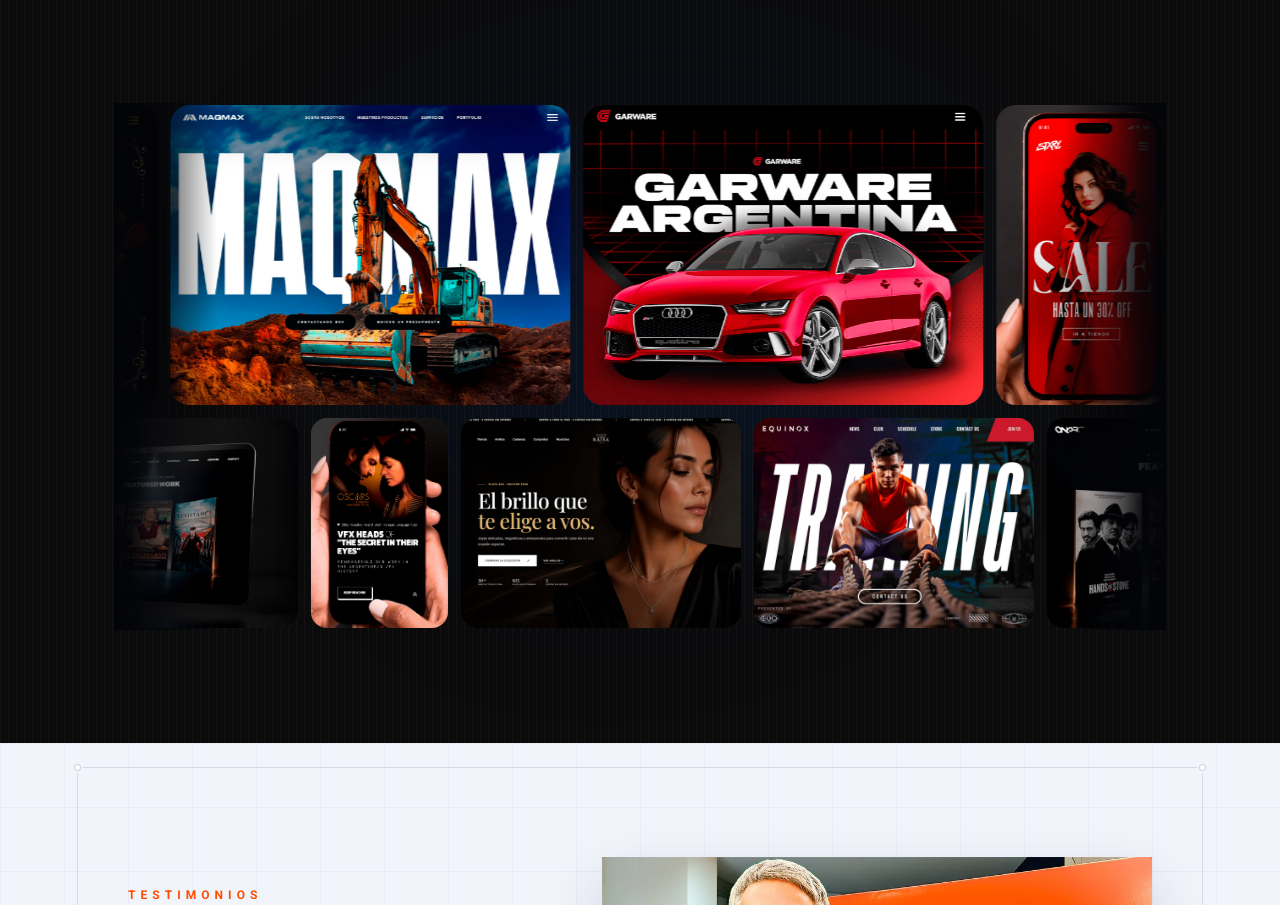
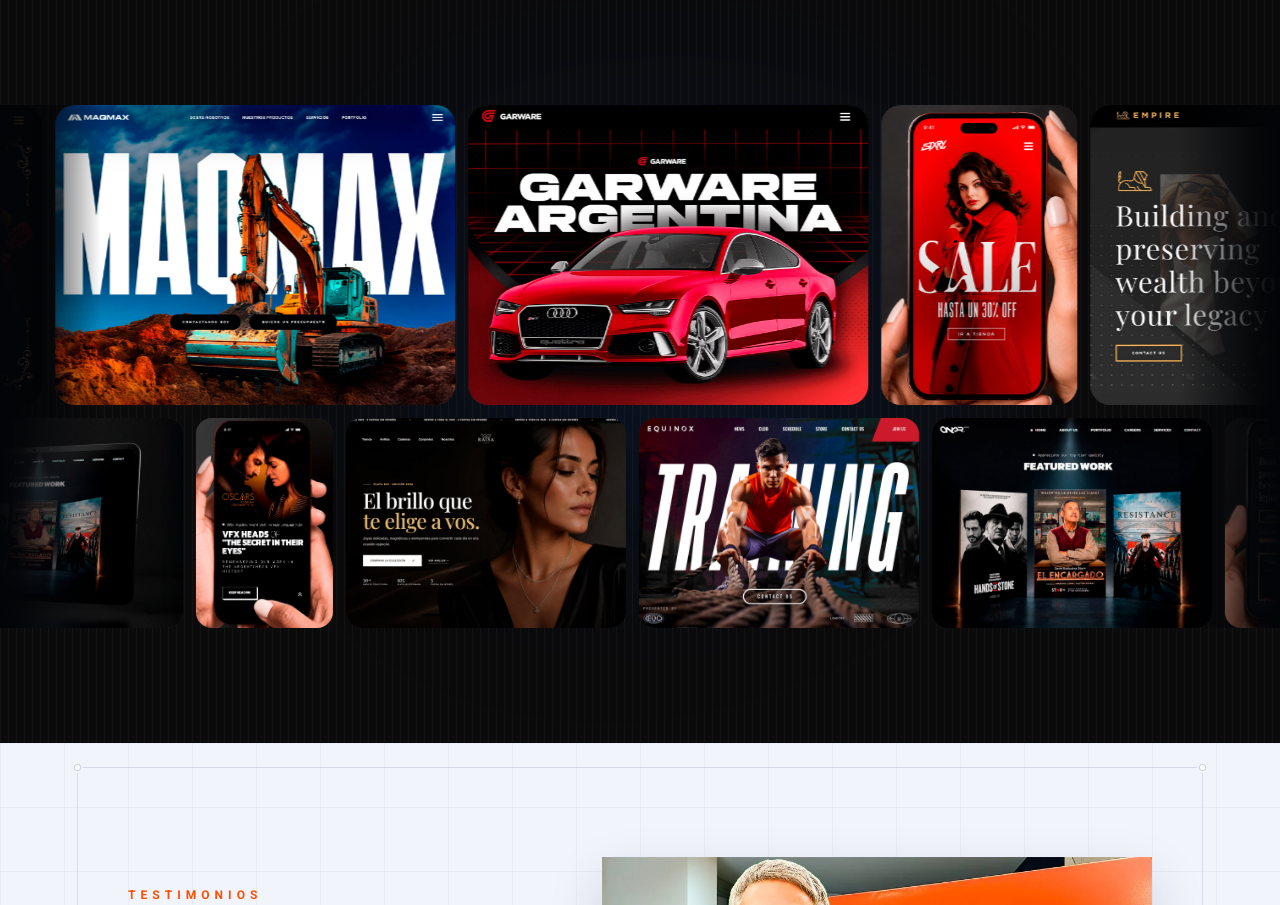
Before and after one commit to ideamosestudio/ideamosdemo, a Next.js app: page / in a window 1280 px wide. Shown: the part 4414-5319 px from the top of the page. Built offline with nearby package versions, Linux system fonts and the light colour scheme.

Commit message:
Extiende portfolio al ancho completo

```diff
--- a/app/revision.css
+++ b/app/revision.css
@@ -2763,3 +2763,15 @@ h1,h2,h3,
   }
   .home-page .google-content>p:first-child{font-size:11px!important;letter-spacing:.24em!important}
 }
+
+/* Portfolio de la home: las dos filas recorren todo el viewport y su bloque
+   completo, incluyendo el espacio entre ambas, nunca supera los 900 px. */
+@media(min-width:701px){
+  .home-page .cases-marquee-stage{
+    width:100%;
+    max-width:none;
+    max-height:900px;
+    margin-inline:0;
+    overflow:hidden;
+  }
+}
```
